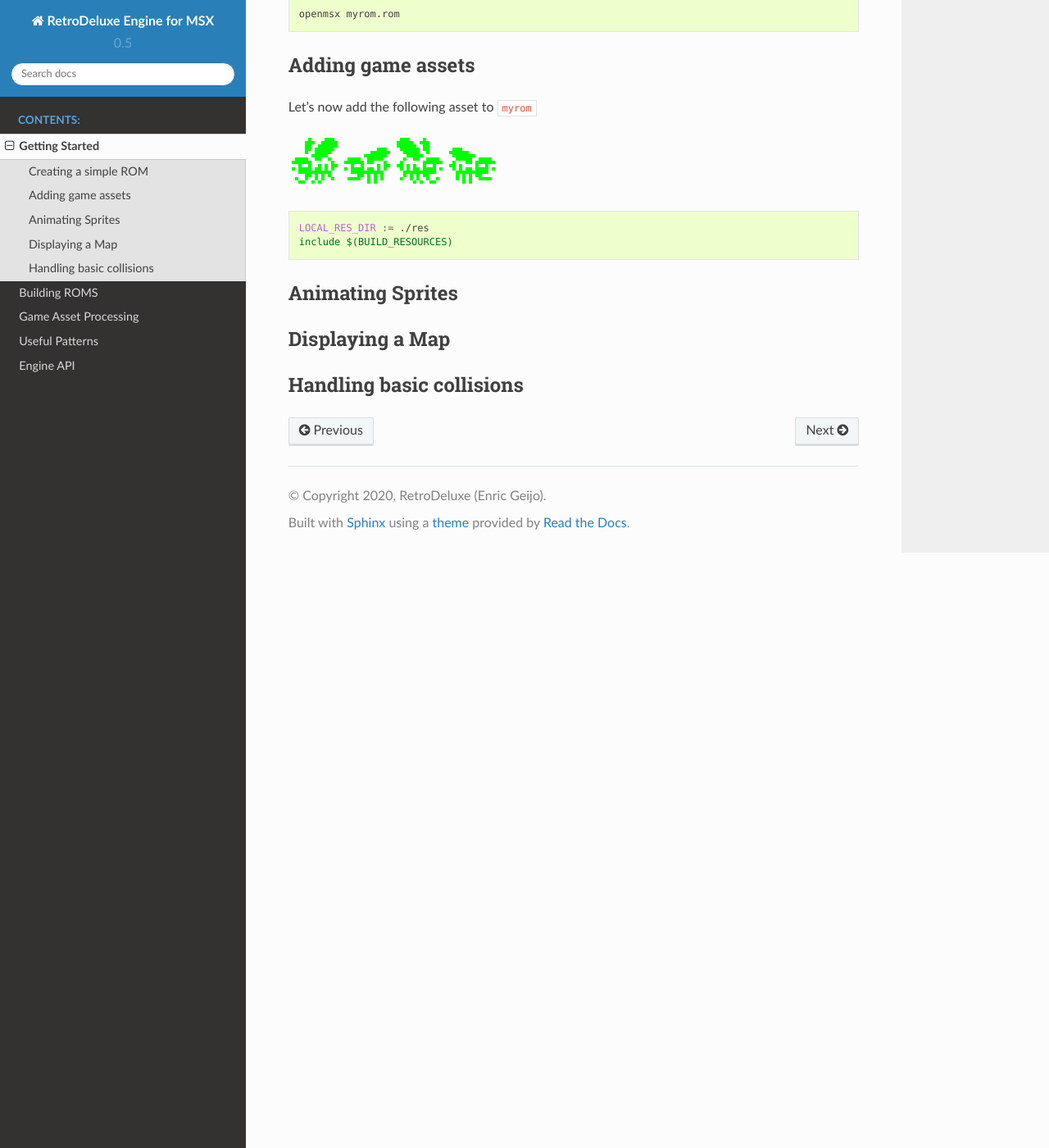
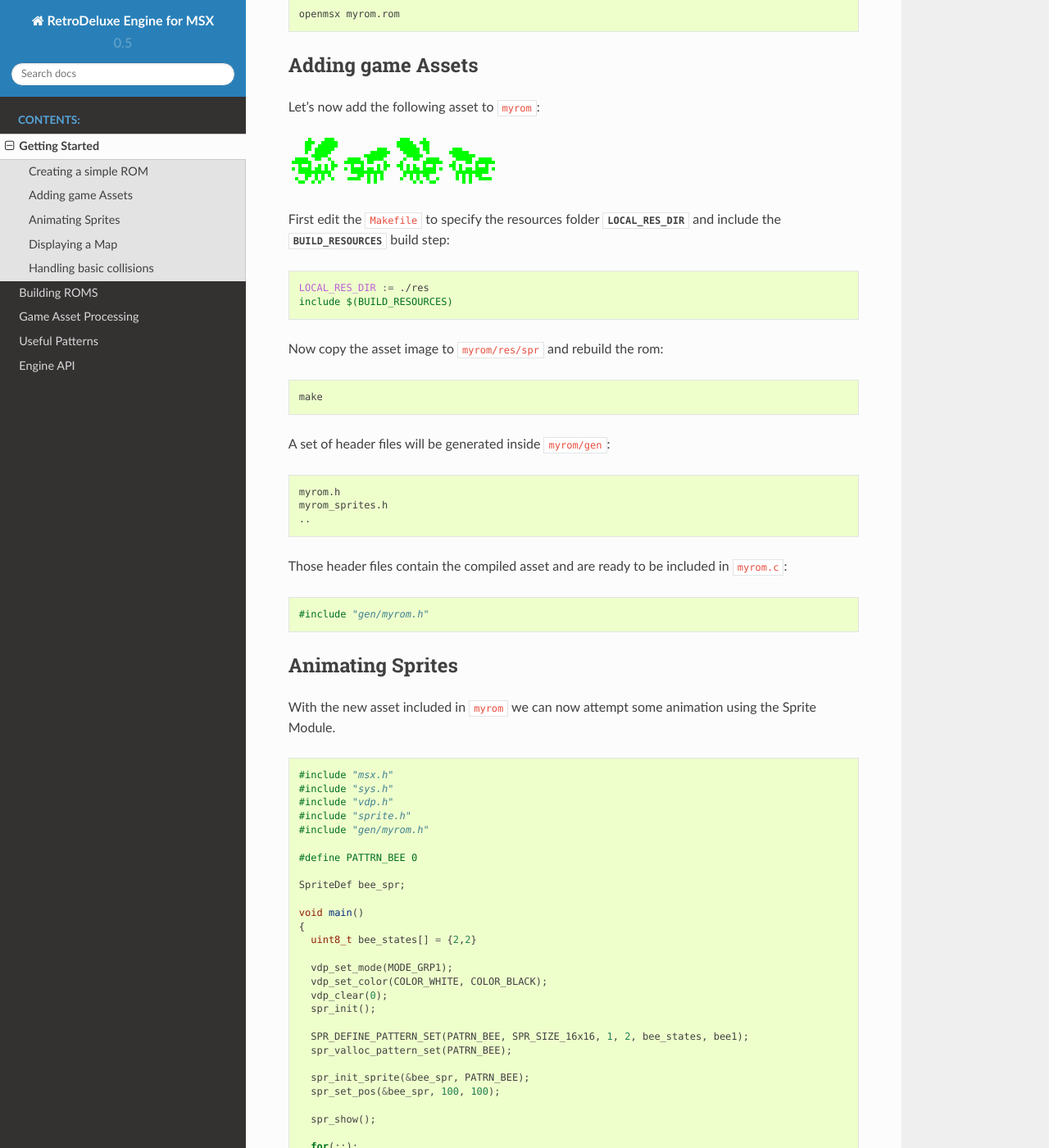
Before and after one commit to retrodeluxe/rlengine-msx, a Sphinx documentation site: the page built from docs/source/tutorial.rst, in a window 1280 px wide and 1400 px high, scrolled down 1057 px. Shown: the whole window at 82% size. Built offline with Sphinx 7.4.7 and the Read the Docs theme 2.0.0, drawn with Linux system fonts in a browser that asks for light colours; some of the changed text lies outside the part shown.

Commit message:
doc: improve documentation

```diff
--- a/docs/source/tutorial.rst
+++ b/docs/source/tutorial.rst
@@ -4,7 +4,7 @@ Getting Started
 Creating a simple ROM
 --------------------
 
-Let's start by creating a sub-folder inside the ``roms`` directory
+Let's start by creating a sub-folder inside the ``roms`` directory.
 
 .. code-block:: shell
 
@@ -23,7 +23,7 @@ and adding a ``Makefile`` with the following contents:
     include $(BUILD_ROM_32K)
 
 
-For it to compile, we need to add a source file ``myrom.c``
+For it to compile, we need to add a source file ``myrom.c``:
 
 .. code-block:: c
 
@@ -46,32 +46,91 @@ Now we just need to run:
 
 .. code-block:: shell
 
-    make myrom
+    make
 
 If everything goes well, a file ``myrom.rom`` will be created inside ``myrom/out/rom``
-and it can be run with openmsx
+and it can be run with openmsx.
 
 .. code-block:: shell
 
     openmsx myrom.rom
 
 
-Adding game assets
+Adding game Assets
 -------------------
 
-Let's now add the following asset to ``myrom``
+Let's now add the following asset to ``myrom``:
 
 .. image:: bee1.png
+
+First edit the ``Makefile`` to specify the resources folder :envvar:`LOCAL_RES_DIR`
+and include the :envvar:`BUILD_RESOURCES` build step:
 
 .. code-block:: make
 
     LOCAL_RES_DIR := ./res
     include $(BUILD_RESOURCES)
 
+Now copy the asset image to ``myrom/res/spr`` and rebuild the rom:
+
+.. code-block:: shell
+
+    make
+
+A set of header files will be generated inside ``myrom/gen``:
+
+.. code-block:: shell
+
+    myrom.h
+    myrom_sprites.h
+    ..
+
+Those header files contain the compiled asset and are ready to be included in ``myrom.c``:
+
+.. code-block:: c
+
+    #include "gen/myrom.h"
 
 
 Animating Sprites
 ------------------
+
+With the new asset included in ``myrom`` we can now attempt some animation using
+the Sprite Module.
+
+.. code-block:: c
+
+    #include "msx.h"
+    #include "sys.h"
+    #include "vdp.h"
+    #include "sprite.h"
+    #include "gen/myrom.h"
+
+    #define PATTRN_BEE 0
+
+    SpriteDef bee_spr;
+
+    void main()
+    {
+      uint8_t bee_states[] = {2,2}
+
+      vdp_set_mode(MODE_GRP1);
+      vdp_set_color(COLOR_WHITE, COLOR_BLACK);
+      vdp_clear(0);
+      spr_init();
+
+      SPR_DEFINE_PATTERN_SET(PATRN_BEE, SPR_SIZE_16x16, 1, 2, bee_states, bee1);
+      spr_valloc_pattern_set(PATRN_BEE);
+
+      spr_init_sprite(&bee_spr, PATRN_BEE);
+      spr_set_pos(&bee_spr, 100, 100);
+
+      spr_show();
+
+      for(;;);
+    }
+
+
 
 Displaying a Map
 ----------------
```
